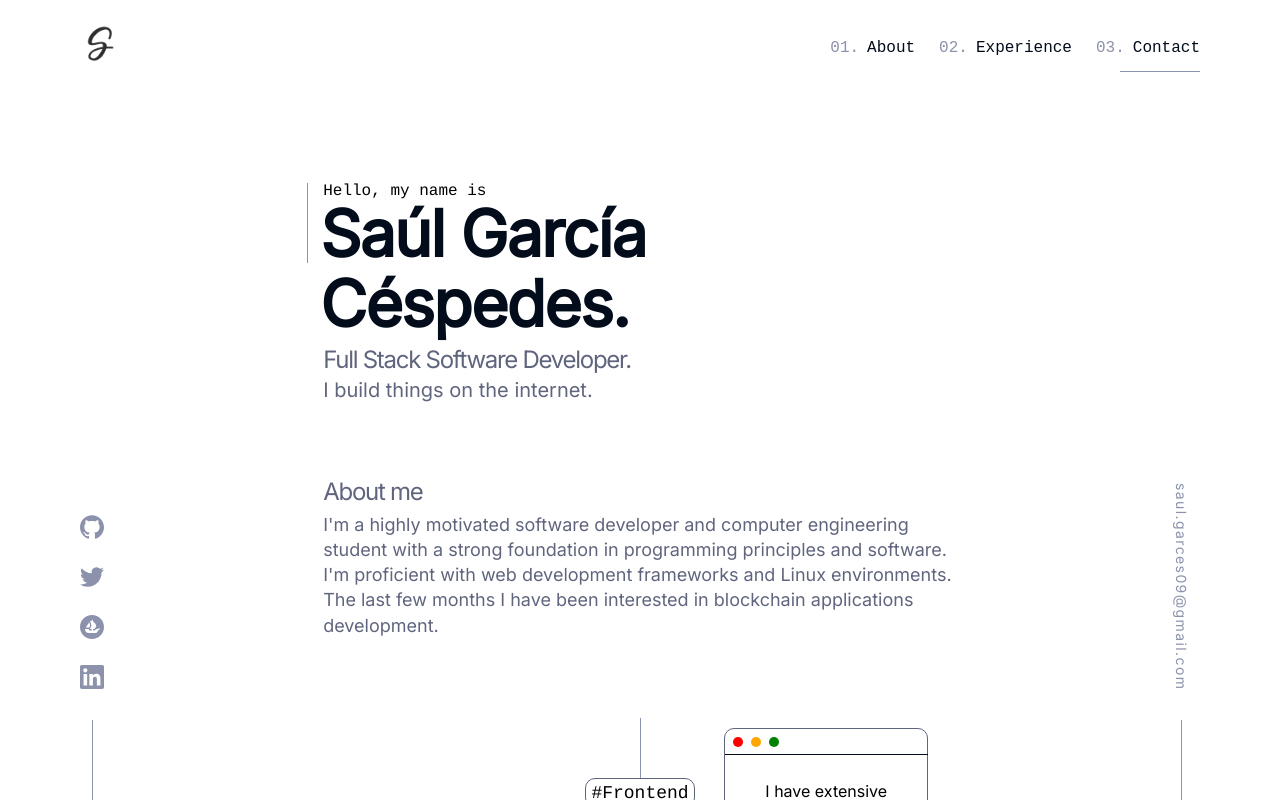
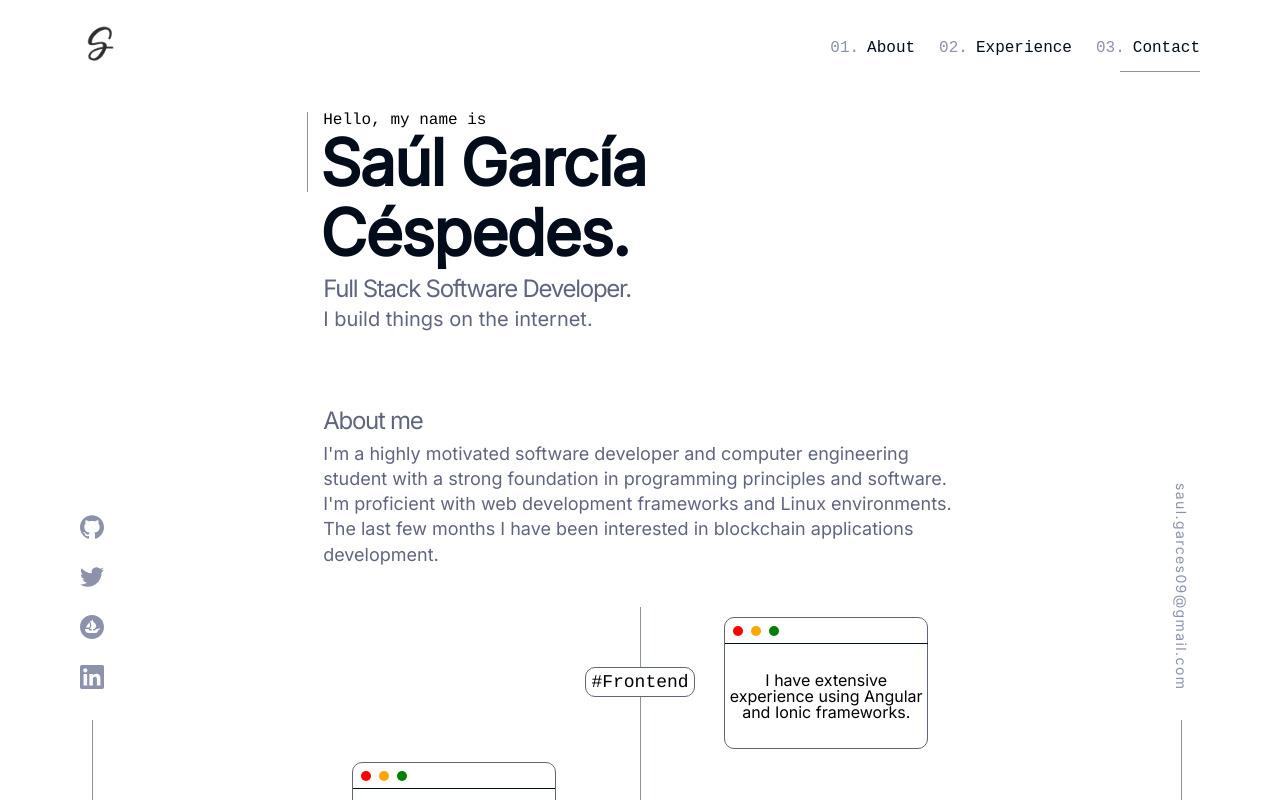
Before and after one commit to saugardev/portfolio, an Angular app: page / in a window 1280 px wide. Shown: the top 800 px of the page. Built offline with nearby package versions, Linux system fonts and the light colour scheme; a web font is replaced by a local one.

Commit message:
Fix position and and spacer-s

```diff
--- a/src/app/core/navbar/navbar.component.scss
+++ b/src/app/core/navbar/navbar.component.scss
@@ -3,7 +3,7 @@ a {
 }
 
 .navbar-wrap {
-  position: sticky;
+  position: fixed;
   width: 100%;
   height: 71px;
   top: 0;
--- a/src/app/modules/home/home.component.html
+++ b/src/app/modules/home/home.component.html
@@ -4,7 +4,7 @@
 <h2 class="subtitle2 spacer">I build things on the internet.</h2>
 
 <h2 class="subtitle" id="about">About me</h2>
-<p class="content paragraph spacer">
+<p class="content paragraph spacer-s">
     I'm a highly motivated software developer and computer engineering student with a strong foundation in programming principles and software.
     I'm proficient with web development frameworks and Linux environments.
     The last few months I have been interested in blockchain applications development.
--- a/src/app/modules/home/home.component.scss
+++ b/src/app/modules/home/home.component.scss
@@ -33,8 +33,8 @@
   &::before {
     content:"";
     display:block;
-    height: 180px; /* fixed header height*/
-    margin:-180px 0 0; /* negative fixed header height */
+    height: 110px; /* fixed header height*/
+    margin:-110px 0 0; /* negative fixed header height */
   }
 }
 
@@ -61,3 +61,6 @@
 .spacer {
   margin-bottom: 5rem;
 }
+.spacer-s {
+  margin-bottom: 2.5rem;
+}
```
